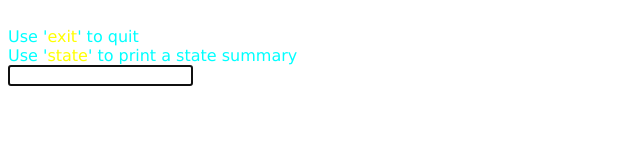
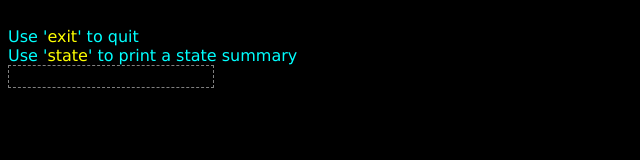
Before and after one commit to progbots/engine, a website: page docs/repl/index.html in a window 1280 px wide. Shown: the whole page, without its empty margins (0-640 px from the left). Drawn offline with Linux system fonts and the light colour scheme.

Commit message:
feat(repl/web): improve formatting

```diff
--- a/docs/repl/index.css
+++ b/docs/repl/index.css
@@ -1,6 +1,22 @@
 body {
   font-family: Verdana, Geneva, Tahoma, sans-serif;
   white-space: pre;
+  background-color: black;
+  color: white;
+}
+
+input[type=text] {
+  font-family: Verdana, Geneva, Tahoma, sans-serif;
+  white-space: pre;
+  background-color: black;
+  color: white;
+  border: 1px solid black;
+  outline: none;
+  font-size: initial;
+}
+
+input[type=text]:focus {
+  border: 1px dashed gray;
 }
 
 .blue {
@@ -24,6 +40,7 @@ body {
 }
 
 .white {
+  color: white;
 }
 
 .yellow {
```
